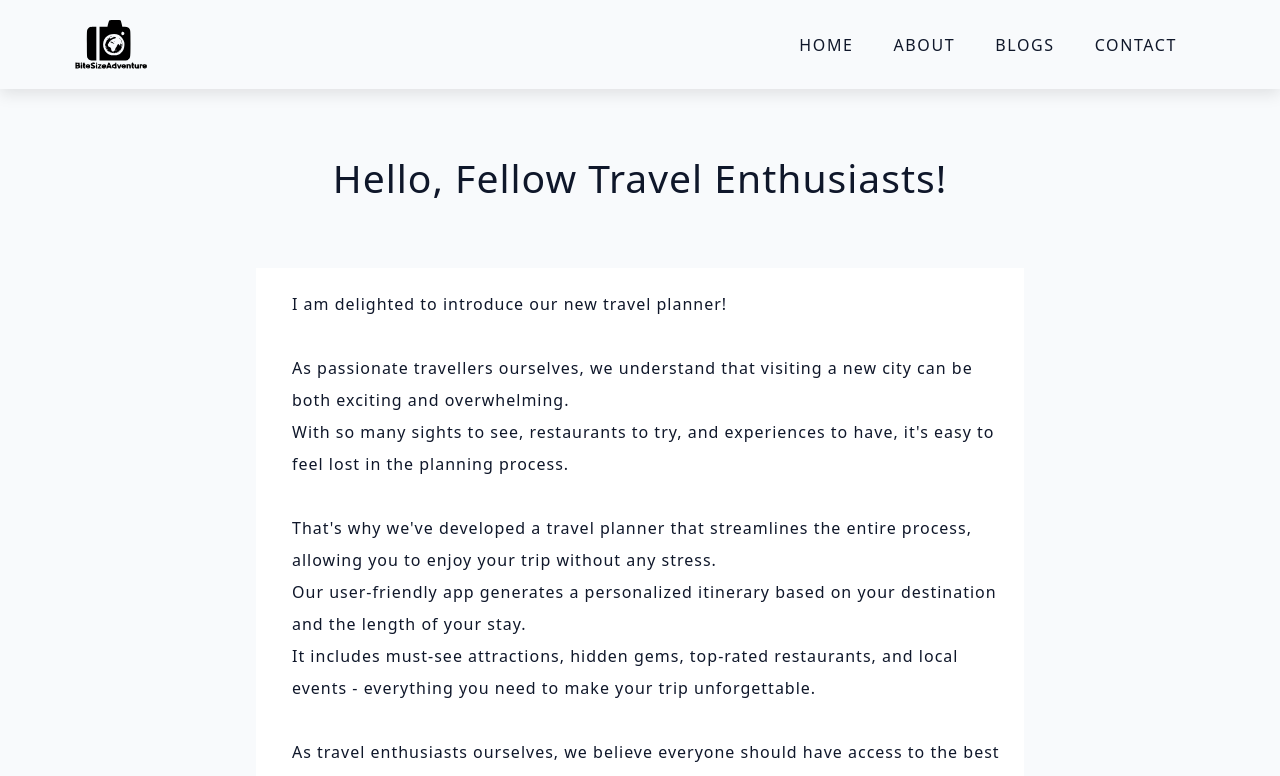
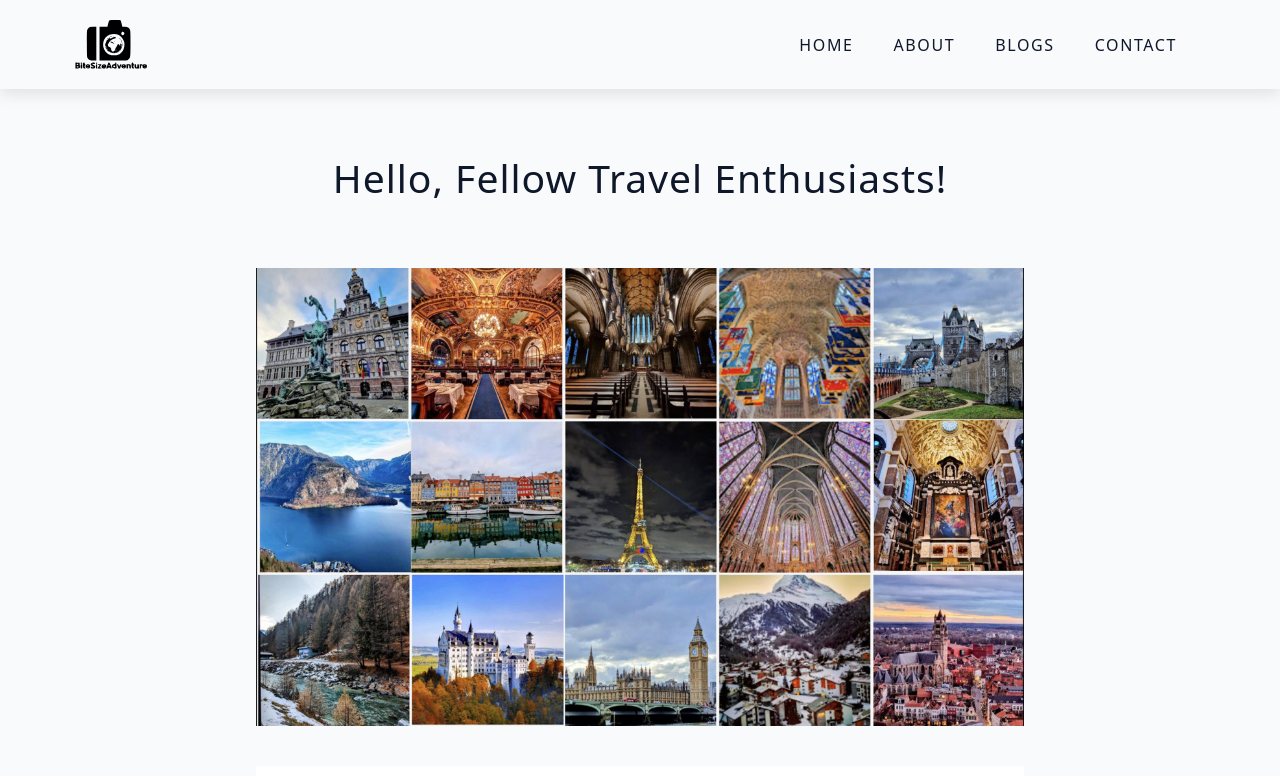
Before and after one commit to asif-git-hub/trip-planner-frontend, a React (Create React App) app: page /about in a window 1280 px wide. Shown: the top 776 px of the page. Built offline with nearby package versions, Linux system fonts and the light colour scheme.

Commit message:
support safari options

```diff
--- a/global.d.ts
+++ b/global.d.ts
@@ -2,3 +2,5 @@ declare module '*.svg' {
     const value: import('react-native').ImageSourcePropType;
     export default value;
   }
+
+  declare module '*.png';
--- a/public/index.html
+++ b/public/index.html
@@ -7,7 +7,7 @@
     <meta name="theme-color" content="#000000" />
     <meta
       name="description"
-      content="Web site for planning trips to desired destinations around the world"
+      content="Simple, instant and automatic travel itinerary creator designed for destinations all around the world. Whether you're planning a romantic getaway or a family vacation, our app can help you create the perfect itinerary in just a few clicks."
     />
     <!--
       manifest.json provides metadata used when your web app is installed on a
@@ -22,7 +22,7 @@
       work correctly both with client-side routing and a non-root public URL.
       Learn how to configure a non-root public URL by running `npm run build`.
     -->
-    <title>Trip Planner</title>
+    <title>Insta Travel Planner | Simple, instant and automatic travel itinerary creator</title>
     <meta name="google-site-verification" content="ZT3HXzSbRvNlRBrK4iilCW0yVusgv7XV6QDEg7Hu5F0" />
   </head>
   <body>
--- a/src/App.tsx
+++ b/src/App.tsx
@@ -17,6 +17,7 @@ function App() {
         <Navbar></Navbar>
         <Routes>
           <Route path="/" element={<Home></Home>} />
+          <Route path="/home" element={<Home></Home>} />
           <Route path="/about" element={<About></About>} />
           <Route path="/blogs" element={<Blog></Blog>} />
           <Route path="/contact" element={<Contact></Contact>} />
--- a/src/components/Form.tsx
+++ b/src/components/Form.tsx
@@ -144,6 +144,8 @@ export function MyForm({
                   />
           </label>
 
+          <div className="options-container">
+
             {
               options.map((option, id) => {
 
@@ -159,6 +161,8 @@ export function MyForm({
 
           </div>
 
+        </div>
+
         <button className={isButtonDisabled? "btn-disabled": "btn"} type="submit" disabled={isButtonDisabled}>Start Planning</button>
       </form>
 
--- a/src/components/Header.tsx
+++ b/src/components/Header.tsx
@@ -4,7 +4,7 @@ export function Header() {
     return (
     <div className='section-title'>
       <h2>
-        Trip Planner
+        Insta Travel Planner
 
       </h2>
       <p>
--- a/src/components/Option.tsx
+++ b/src/components/Option.tsx
@@ -14,7 +14,6 @@ export function Option({id, label, name, checked, handleChange}: OptionProps) {
         <div className="option">
             <label>{label}
                 <input className="checkbox"
-                    key={id}
                     id={name}
                     type="checkbox"
                     name={name}
--- a/src/index.css
+++ b/src/index.css
@@ -330,6 +330,16 @@ ul {
 
 /* Checkbox */
 
+.option label {
+  display: inline-block;
+  padding-right: 10px;
+  white-space: nowrap;
+}
+
+.option input {
+  vertical-align: middle;
+}
+
 .checkbox {
   transform: scale(1.4);
   margin: 20px;
@@ -349,7 +359,6 @@ ul {
   text-align: center;
   display: inline-block;
 }
-
 
 
 /* Footer */
@@ -499,6 +508,10 @@ nav {
   letter-spacing: 1px;
 }
 
+.about-photo {
+  width: 60vw;
+}
+
 @media screen and (max-width: 800px) {
 
   .about-section {
--- a/src/pages/About.tsx
+++ b/src/pages/About.tsx
@@ -1,5 +1,6 @@
 import React from "react";
 import { Link } from 'react-router-dom';
+import aboutImg from "../assets/about.png"
 
 export const About = () => {
     return (
@@ -9,26 +10,29 @@ export const About = () => {
             Hello, fellow travel enthusiasts!
         </h2>
         </div>
+        <div className='about-img'>
+            <img src={aboutImg} className='about-photo' alt='popular travel spots in Europe' />
+          </div>
         <div className='about-section'>
-          <div className='about-img'>
-            {/* <img src={aboutImg} className='about-photo' alt='awesome beach' /> */}
-          </div>
           <article className='about-text'>
             <p>
-                I am delighted to introduce our new travel planner!
-                <br />
-                <br />
-                As passionate travellers ourselves, we understand that visiting a new city can be both exciting and overwhelming. <br />
-                With so many sights to see, restaurants to try, and experiences to have, it's easy to feel lost in the planning process. <br />
-                <br />
-                That's why we've developed a travel planner that streamlines the entire process, allowing you to enjoy your trip without any stress. <br />
-                Our user-friendly app generates a personalized itinerary based on your destination and the length of your stay. <br />
-                It includes must-see attractions, hidden gems, top-rated restaurants, and local events - everything you need to make your trip unforgettable.<br />
-                <br />
-                As travel enthusiasts ourselves, we believe everyone should have access to the best travel planning tools available.
-                That's why our app is entirely free of charge.
-                <br />
-                So, why wait? Start planning your next adventure with our travel planner and create memories that will last a lifetime!
+            Looking for an efficient way to plan your next trip?
+            <br></br>
+            Look no further than our automatic travel planner app! Our app is a simple, instant and automatic travel itinerary creator designed for destinations all around the world.
+            Whether you're planning a romantic getaway or a family vacation, our app can help you create the perfect itinerary in just a few clicks.
+            <br></br>
+            <br></br>
+            With our app, you can easily explore top-rated attractions, restaurants, and hotels at your destination.
+            Our intelligent algorithm analyzes your preferences and suggests personalized recommendations based on your interests and budget.
+            Say goodbye to hours of research and planning, and hello to a stress-free and enjoyable travel experience.
+            <br></br>
+            Our travel planner app is designed to optimize your itinerary based on your preferred travel style and time constraints.
+            <br></br>
+            <br></br>
+            With our app, you can rest assured that your trip will be well-planned and hassle-free.
+            Start using our automatic travel planner app today to create the perfect itinerary for your next adventure.
+            <br></br>
+            <br></br>
             </p>
           </article>
         </div>
--- a/webpack.frontend.config.js
+++ b/webpack.frontend.config.js
@@ -38,10 +38,9 @@ module.exports = {
           use: ['style-loader', 'css-loader'],
         },
         {
-            test: /\.svg$/,
+          test: /\.(jpe?g|png|gif|eot|ttf|svg)(\?[a-z0-9=.]+)?$/,
           loader: 'url-loader'
-        }
-
+        },
     ],
   },
   plugins: [
```
Also changed, not shown: package.json (+4 -4 lines), src/assets/about.png (added). Lines whose indentation alone changed are shown as unchanged.
